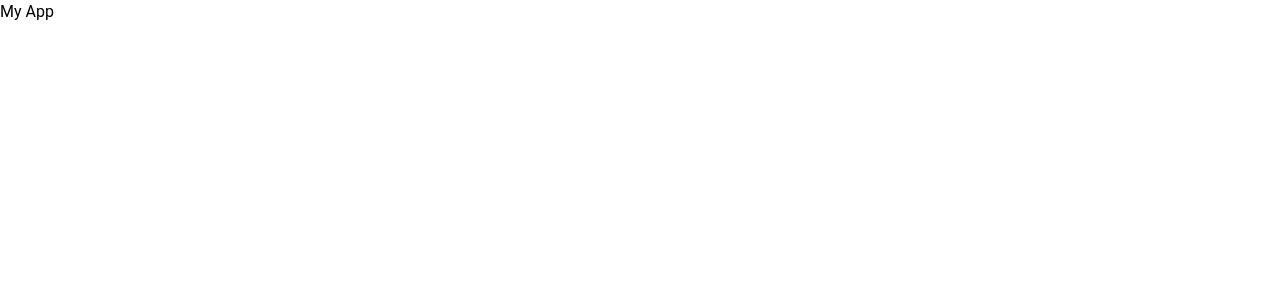
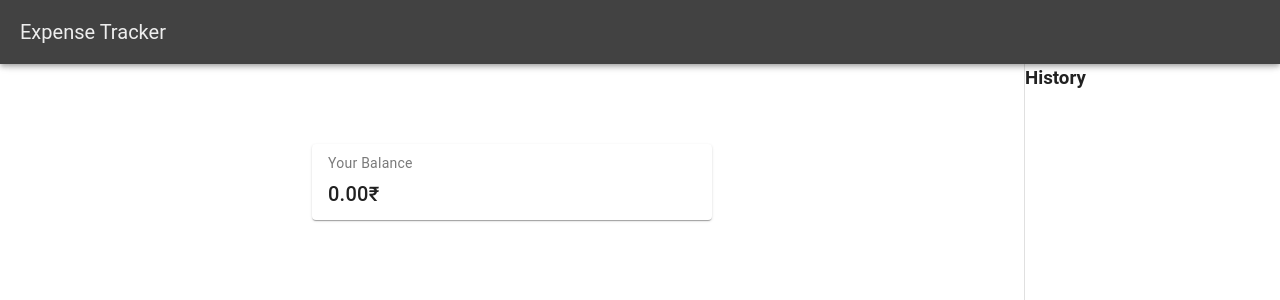
Before and after one commit to soorajsprakash/expense-tracker, a Vue app: page / in a window 1280 px wide. Shown: the top 300 px of the page. Built offline with nearby package versions, Linux system fonts and the light colour scheme.

Commit message:
add initial layput and component

```diff
--- a/package.json
+++ b/package.json
@@ -14,6 +14,7 @@
   },
   "devDependencies": {
     "@mdi/font": "^7.4.47",
+    "@types/node": "^20.10.6",
     "@vitejs/plugin-vue": "^4.5.2",
     "typescript": "^5.2.2",
     "vite": "^5.0.8",
--- a/src/App.vue
+++ b/src/App.vue
@@ -1,3 +1,20 @@
 <template>
-  My App
+  <v-layout class="rounded rounded-md">
+    <v-app-bar color="surface-variant" title="Expense Tracker"></v-app-bar>
+
+    <v-navigation-drawer location="right">
+      <h3>History</h3>
+    </v-navigation-drawer>
+
+    <v-main class="d-flex align-center justify-center" style="min-height: 300px;">
+      <Balance/>
+    </v-main>
+  </v-layout>
 </template>
+
+
+<script setup lang="ts">
+import Balance from './components/Balance.vue';
+
+
+</script>
--- /dev/null
+++ b/src/components/Balance.vue
@@ -0,0 +1,8 @@
+<template>
+    <v-card width="400px">
+        <v-card-item>
+            <v-card-subtitle>Your Balance</v-card-subtitle>
+            <v-card-title id="balance">0.00₹</v-card-title>
+        </v-card-item>
+    </v-card>
+</template>
--- a/vite.config.ts
+++ b/vite.config.ts
@@ -1,4 +1,5 @@
 import { defineConfig } from 'vite'
+import { fileURLToPath, URL } from 'node:url'
 import vue from '@vitejs/plugin-vue'
 import vuetify from 'vite-plugin-vuetify'
 
@@ -8,6 +9,11 @@ export default defineConfig({
     vue(),
     vuetify()
   ],
+  resolve: {
+    alias: {
+      '@': fileURLToPath(new URL('./src', import.meta.url))
+    }
+  },
   server: {
     port: 8080
   }
```
Also changed, not shown: src/components/AddTransaction.vue (added), src/components/Header.vue (added), src/components/IncomeExpense.vue (added), src/components/TransactionList.vue (added), 1 other file (tests, documents, lock files or other folders).
